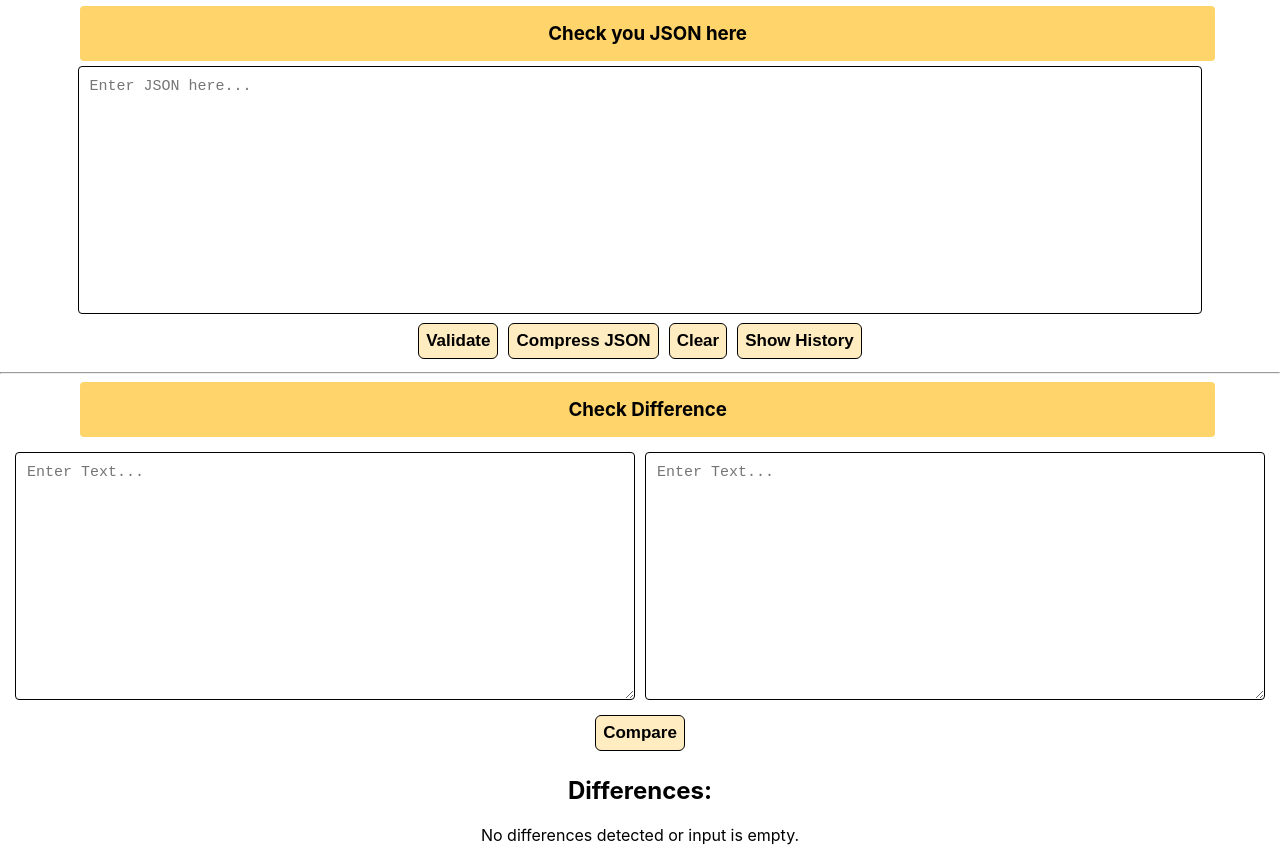
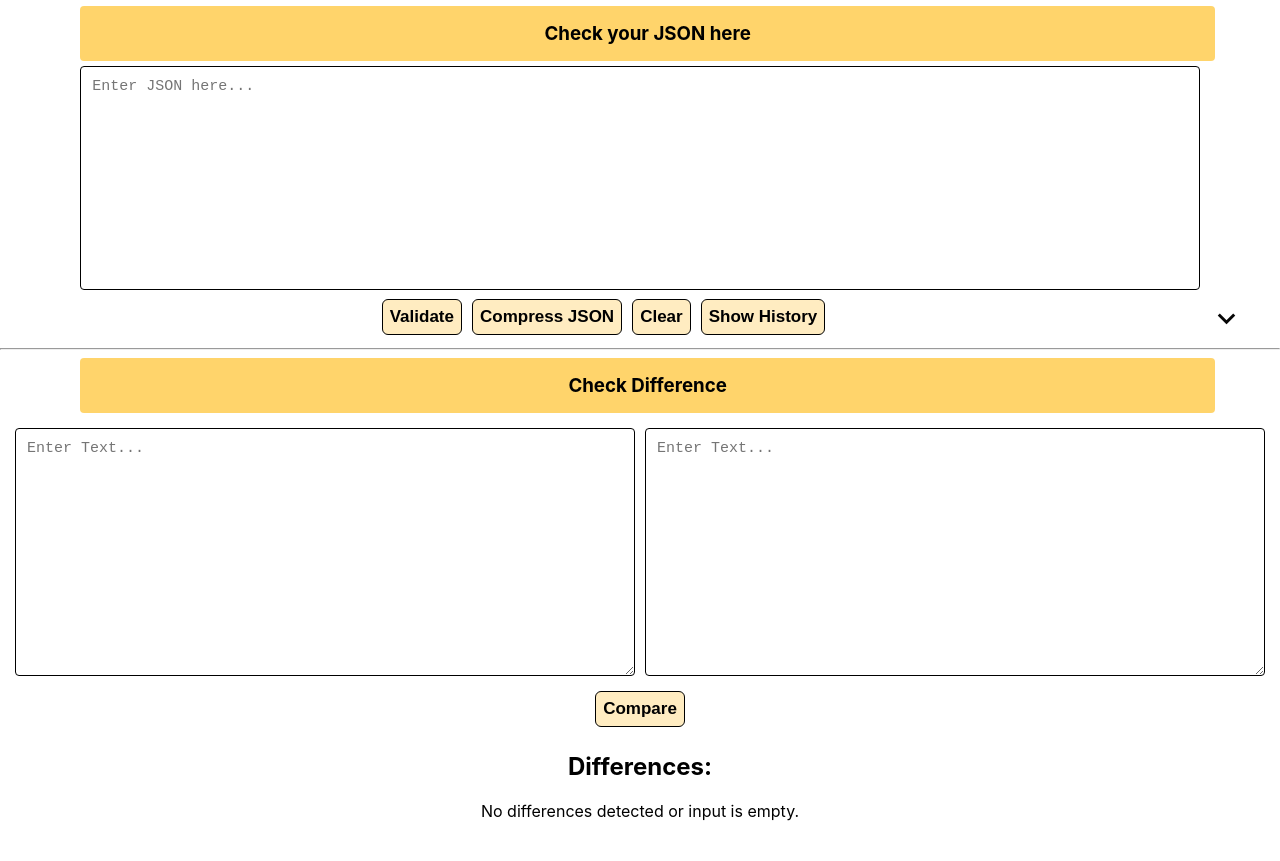
Before and after one commit to Vignan18/json-playground, a React (Create React App) app: page / in a window 1280 px wide. After the commit the page ends 837 px from the top, so only its background shows below. Built offline with nearby package versions, Linux system fonts and the light colour scheme.

Commit message:
Adding section expansion to JSON checker.

```diff
--- a/public/index.html
+++ b/public/index.html
@@ -10,6 +10,7 @@
       content="Web site created using create-react-app"
     />
     <link rel="apple-touch-icon" href="%PUBLIC_URL%/logo192.png" />
+    <link rel="stylesheet" href="https://fonts.googleapis.com/icon?family=Material+Icons">
     <!--
       manifest.json provides metadata used when your web app is installed on a
       user's mobile device or desktop. See https://developers.google.com/web/fundamentals/web-app-manifest/
--- a/src/JsonTool.css
+++ b/src/JsonTool.css
@@ -1,22 +1,46 @@
 .json-wrapper {
+    transition: height 0.3s ease;
+    overflow: hidden;
+}
 
+.json-wrapper.expanded {
+    height: 100vh;
+}
+
+.btn-expand-bottom {
+    margin: 5px 36px 0px 2px;
+    padding: 2px 0 1px 0;
+    float: right;
+    color: #060606;
+    border: none;
+    cursor: pointer;
+    background-color: white;
+}
+
+.material-icons {
+    font-size: 35px;
 }
 
 .json-heading {
     background: #ffb60094;
     padding: 1rem 0 1rem 0;
-    width: 88.69%;
-    margin: 6px 2rem 5px 5rem;
+    width: 100%;
+    margin: 6px 0 5px 0;
     border-radius: 4px;
 }
 
 .json-text-area {
-    height: 14rem;
-    width: 86%;
+    height: auto;
+    width: 85.6%;
     border: 1px solid black;
     border-radius: 4px;
     font-size: 15px;
     padding: 11px;
+}
+
+.btn-container {
+    display: inline-block;
+    margin: 0;
 }
 
 .btn {
--- a/src/JsonTool.js
+++ b/src/JsonTool.js
@@ -1,4 +1,4 @@
-import React, { useState, useRef } from 'react';
+import React, { useState, useRef, useEffect } from 'react';
 import './JsonTool.css';
 
 function JsonTool() {
@@ -9,8 +9,18 @@ function JsonTool() {
     const [history, setHistory] = useState(
         () => JSON.parse(sessionStorage.getItem('jsonHistory')) || []
     );
+    const [expanded, setExpanded] = useState(false);
+    const [textareaHeight, setTextareaHeight] = useState('200px');
     const textareaRef = useRef(null);
     const lineNumbersRef = useRef(null);
+
+    useEffect(() => {
+        if (expanded) {
+            setTextareaHeight(`${textareaRef.current.scrollHeight}em`);
+        } else {
+            setTextareaHeight('200px');
+        }
+    }, [expanded, jsonInput]);
 
     const handleInputChange = (event) => {
         setJsonInput(event.target.value);
@@ -88,9 +98,13 @@ function JsonTool() {
         setHistoryVisible(!historyVisible);
     };
 
+    const expandWindow = () => {
+        setExpanded(!expanded);
+    };
+
     return (
-        <div className='json-wrapper'>
-            <h3 className='json-heading'>Check you JSON here</h3>
+        <div className={`json-wrapper ${expanded ? 'expanded' : ''}`}>
+            <h3 className='json-heading'>Check your JSON here</h3>
             <textarea
                 className='json-text-area'
                 ref={textareaRef}
@@ -100,9 +114,9 @@ function JsonTool() {
                 rows="10"
                 cols="50"
                 placeholder="Enter JSON here..."
-                style={{ resize: 'none' }}
+                style={{ resize: 'none', height: textareaHeight }}
             />
-            <div>
+            <div className='btn-container'>
                 <button className='btn' onClick={validateJson}>Validate</button>
                 <button className='btn' onClick={compressJson}>Compress JSON</button>
                 <button className='btn' onClick={clearJson}>Clear</button>
@@ -111,6 +125,9 @@ function JsonTool() {
                     <button className='btn' onClick={copyText}>Copy</button>
                 )}
             </div>
+            <button className='btn-expand-bottom' onClick={expandWindow}>
+                {expanded ? <i className="material-icons">expand_less</i> : <i className="material-icons">expand_more</i>}
+            </button>
             {error && <p style={{ color: 'red' }}>{error}</p>}
             {historyVisible && (
                 <ul>
```
